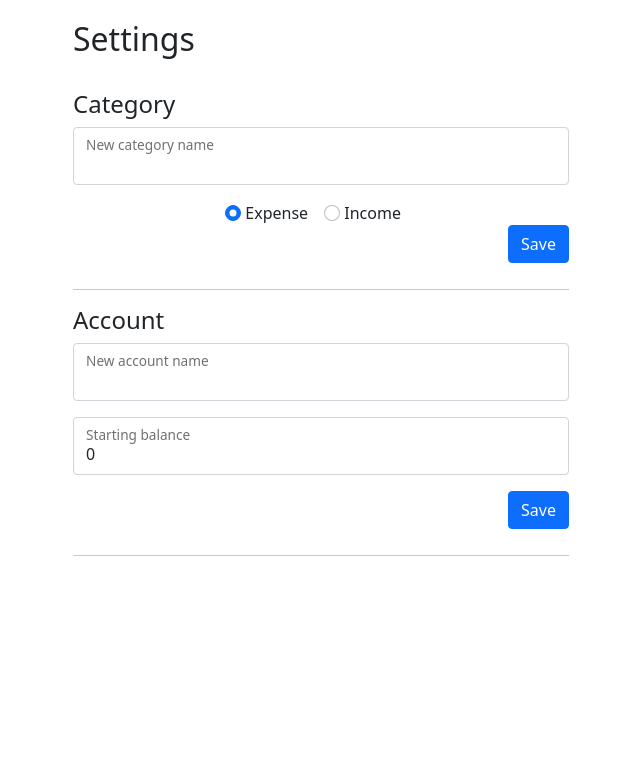
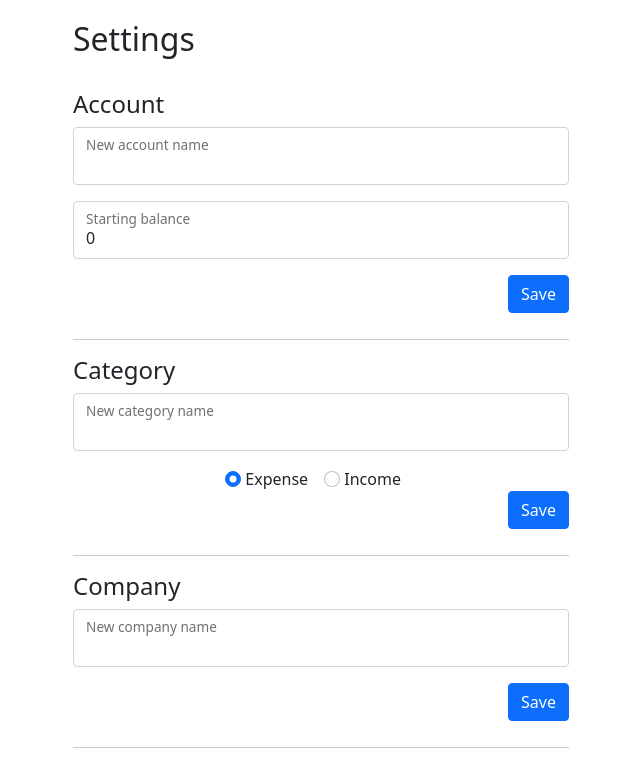
Before and after one commit to caioafb/cs50_web, a Django app: page /settings in a window 1280 px wide. Shown: the part 78-846 px from the top of the page, without its empty margins (319-959 px from the left). Before the commit the page ends 634 px from the top, so only its background shows below. Run offline with Django 5.2, Linux system fonts and the light colour scheme; a user stored in the database is signed in.

Commit message:
finished settings page, swap company and various improvements

```diff
--- a/final_project/pennywise_hub/pennywise/models.py
+++ b/final_project/pennywise_hub/pennywise/models.py
@@ -104,6 +104,9 @@ class Transaction(models.Model):
         date = self.due_date.replace(day=1) + relativedelta(months=1) - relativedelta(days=1)
         return date == self.due_date
 
+    def is_weekend(self):
+        return self.due_date.weekday() > 4
+
     def __str__(self):
         return f"{self.company} - {self.id}"
 
--- a/final_project/pennywise_hub/pennywise/templates/pennywise/archive.html
+++ b/final_project/pennywise_hub/pennywise/templates/pennywise/archive.html
@@ -97,10 +97,9 @@
                                         <form action="{% url 'edit' %}" method="get">
                                             <input type="hidden" name="transaction_id" value="{{ transaction.id }}">
                                             <span class="edit-button" onclick="submitForm(this)">
+                                                {{ transaction.description }}
                                                 {% if transaction.installments != None %}
-                                                    {{ transaction.description }} - {{ transaction.current_installment }} of {{ transaction.installments }}
-                                                {% else %}
-                                                    {{ transaction.description }}
+                                                    - {{ transaction.current_installment }} of {{ transaction.installments }}
                                                 {% endif %}
                                             </span>
                                         </form>
--- a/final_project/pennywise_hub/pennywise/templates/pennywise/layout.html
+++ b/final_project/pennywise_hub/pennywise/templates/pennywise/layout.html
@@ -28,6 +28,7 @@
                             <li class="nav-item">
                                 <div class="nav-link">
                                     <form action="/swap_company" method="post">
+                                        {% csrf_token %}
                                         <select class="form-select align-items-center" name="selected_company" id="selected_company" onchange="this.form.submit()">
                                             <option value="none" selected="selected" disabled>Swap company</option>
                                             {% for company in request.session.companies %}
--- a/final_project/pennywise_hub/pennywise/templates/pennywise/login.html
+++ b/final_project/pennywise_hub/pennywise/templates/pennywise/login.html
@@ -5,8 +5,8 @@
     <div class="forms">
         <h2>Login</h2>
 
-        {% if message %}
-            <div>{{ message }}</div>
+        {% if error %}
+            <div id="message" class="alert alert-danger">{{ error }}</div>
         {% endif %}
 
         <form action="{% url 'login' %}" method="post">
--- a/final_project/pennywise_hub/pennywise/templates/pennywise/register.html
+++ b/final_project/pennywise_hub/pennywise/templates/pennywise/register.html
@@ -5,8 +5,8 @@
     <div class="forms">
         <h2>Register</h2>
 
-        {% if message %}
-            <div>{{ message }}</div>
+        {% if error %}
+            <div id="message" class="alert alert-danger">{{ error }}</div>
         {% endif %}
 
         <form action="{% url 'register' %}" method="post">
--- a/final_project/pennywise_hub/pennywise/templates/pennywise/settings.html
+++ b/final_project/pennywise_hub/pennywise/templates/pennywise/settings.html
@@ -11,6 +11,22 @@
         <div id="message" class="alert alert-danger">{{ error }}</div>
     {% endif %}
 
+    <h4>Account</h4>
+    <form action="{% url 'settings' %}" method="post">
+        {% csrf_token %}
+        <div class="form-floating mb-3">
+            <input class="form-control" autocomplete="off" id="new_account" name="new_account" type="text" maxlength="30" required>
+            <label for="new_account">New account name</label>
+        </div>
+        <div class="form-floating mb-3">
+            <input class="form-control" autocomplete="off" id="starting_balance" name="starting_balance" type="number" min="0" step="0.10" value=0 maxlength="30">
+            <label for="new_account">Starting balance</label>
+        </div>
+        <input type="hidden" name="option" value="new_account">
+        <input class="btn btn-primary" type="submit" value="Save">
+    </form>
+    <br><br>
+    <hr>
     <h4>Category</h4>
     <form action="{% url 'settings' %}" method="post">
         {% csrf_token %}
@@ -33,18 +49,14 @@
     </form>
     <br><br>
     <hr>
-    <h4>Account</h4>
+    <h4>Company</h4>
     <form action="{% url 'settings' %}" method="post">
         {% csrf_token %}
         <div class="form-floating mb-3">
-            <input class="form-control" autocomplete="off" id="new_account" name="new_account" type="text" maxlength="30" required>
-            <label for="new_account">New account name</label>
+            <input class="form-control" autocomplete="off" id="new_company" name="new_company" type="text" maxlength="30" required>
+            <label for="new_company">New company name</label>
         </div>
-        <div class="form-floating mb-3">
-            <input class="form-control" autocomplete="off" id="starting_balance" name="starting_balance" type="number" min="0" step="0.10" value=0 maxlength="30">
-            <label for="new_account">Starting balance</label>
-        </div>
-        <input type="hidden" name="option" value="new_account">
+        <input type="hidden" name="option" value="new_company">
         <input class="btn btn-primary" type="submit" value="Save">
     </form>
     <br><br>
--- a/final_project/pennywise_hub/pennywise/urls.py
+++ b/final_project/pennywise_hub/pennywise/urls.py
@@ -13,5 +13,6 @@ urlpatterns = [
     path("edit", views.edit, name="edit"),
     path("accounts", views.accounts, name="accounts"),
     path("account_statement", views.accounts, name="account_statement"),
-    path("overview", views.overview, name="overview")
+    path("overview", views.overview, name="overview"),
+    path("swap_company", views.swap_company, name="swap_company")
 ]
--- a/final_project/pennywise_hub/pennywise/views.py
+++ b/final_project/pennywise_hub/pennywise/views.py
@@ -22,14 +22,16 @@ def register(request):
         confirmation = request.POST["confirmation"]
         if password != confirmation:
             return render(request, "pennywise/register.html", {
-                "message": "Passwords must match."
+                "error": "Passwords must match."
             })
 
+        '''
         # Check if company name is taken
         if Company.objects.filter(name=company_name).exists():
             return render(request, "pennywise/register.html", {
-                "message": "Company name already taken."
+                "error": "Company name already taken."
             })
+        '''
 
         # Attempt to create new user
         try:
@@ -37,7 +39,7 @@ def register(request):
             user.save()
         except IntegrityError:
             return render(request, "pennywise/register.html", {
-                "message": "Username already taken."
+                "error": "Username unavailable."
             })
 
         # Create company
@@ -85,7 +87,7 @@ def login_view(request):
             return HttpResponseRedirect(reverse("index"))
         else:
             return render(request, "pennywise/login.html", {
-                "message": "Invalid username and/or password."
+                "error": "Invalid username and/or password."
             })
     else:
         return render(request, "pennywise/login.html")
@@ -112,7 +114,6 @@ def index(request):
             elif transaction. replicate == "Y":
                 months = 12
 
-            cont = 0
             while transaction.due_date < today:
                 due_date = transaction.due_date + relativedelta(months=months)
                 new_transaction = Transaction(company=transaction.company, user=transaction.user, due_date=due_date, category=transaction.category, amount=transaction.amount, payment_info=transaction.payment_info, description=transaction.description, replicate=transaction.replicate, installments=transaction.installments, current_installment=transaction.current_installment, parent_id=transaction.id)
@@ -139,11 +140,6 @@ def index(request):
                 transaction.has_replicated = True
                 transaction.save()
                 transaction = new_transaction
-
-                cont = cont + 1
-                if cont == 20:
-                    break
-
 
     message = None
     error = None
@@ -597,8 +593,8 @@ def overview(request):
                     projected_data["projected_transactions"] = projected_transactions
                     projected_income_data.append(projected_data)
 
-            expense_income_exists = expense_data or income_data
-            projected_exists = projected_expense_data or projected_income_data
+        expense_income_exists = expense_data or income_data
+        projected_exists = projected_expense_data or projected_income_data
         if (expense_data or income_data or projected_expense_data or projected_income_data):
             return render(request, "pennywise/overview.html", {
                 "date": date.strftime("%B %Y"),
@@ -655,7 +651,37 @@ def settings(request):
             except IntegrityError:
                 error = "Account name unavailable."
 
+        elif request.POST["option"] == "new_company":
+            new_company = request.POST["new_company"]
+            # Create company
+            try:
+                company = Company(name=new_company, user=request.user)
+                company.save()
+            except IntegrityError:
+                return render(request, "pennywise/settings.html", {
+                    "error": "Company name must be different."
+                })
+
+            # Create company-user relation
+            company_user = CompanyUser(user=request.user, company=company)
+            company_user.save()
+
+            # Create a database date stores for replicating purposes
+            timer = Timer(db_date=datetime.today().date(), company=company)
+            timer.save()
+            companies = request.session["companies"]
+            companies.append(company.name)
+            request.session["companies"] = companies
+            message = "New company saved."
+
     return render(request, "pennywise/settings.html", {
         "message": message,
         "error": error,
     })
+
+@login_required
+def swap_company(request):
+    selected_company = Company.objects.get(name=request.POST["selected_company"], user=request.user)
+    request.session["company"] = selected_company.name
+    request.session["company_id"] = selected_company.id
+    return HttpResponseRedirect(reverse("index"))
```
Also changed, not shown: final_project/pennywise_hub/pennywise/templates/pennywise/index.html (+15 -18 lines), final_project/pennywise_hub/pennywise/templates/pennywise/overview.html (+12 -10 lines), final_project/pennywise_hub/db.sqlite3.
